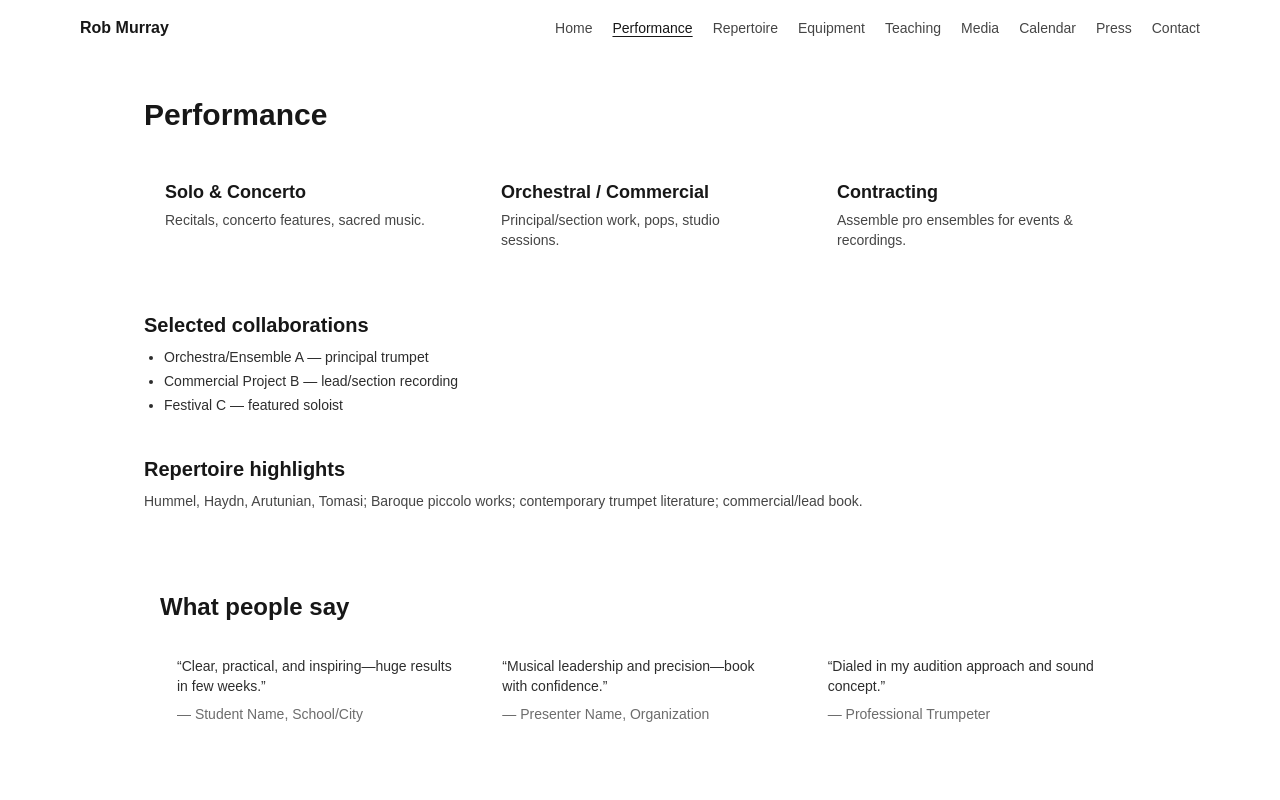
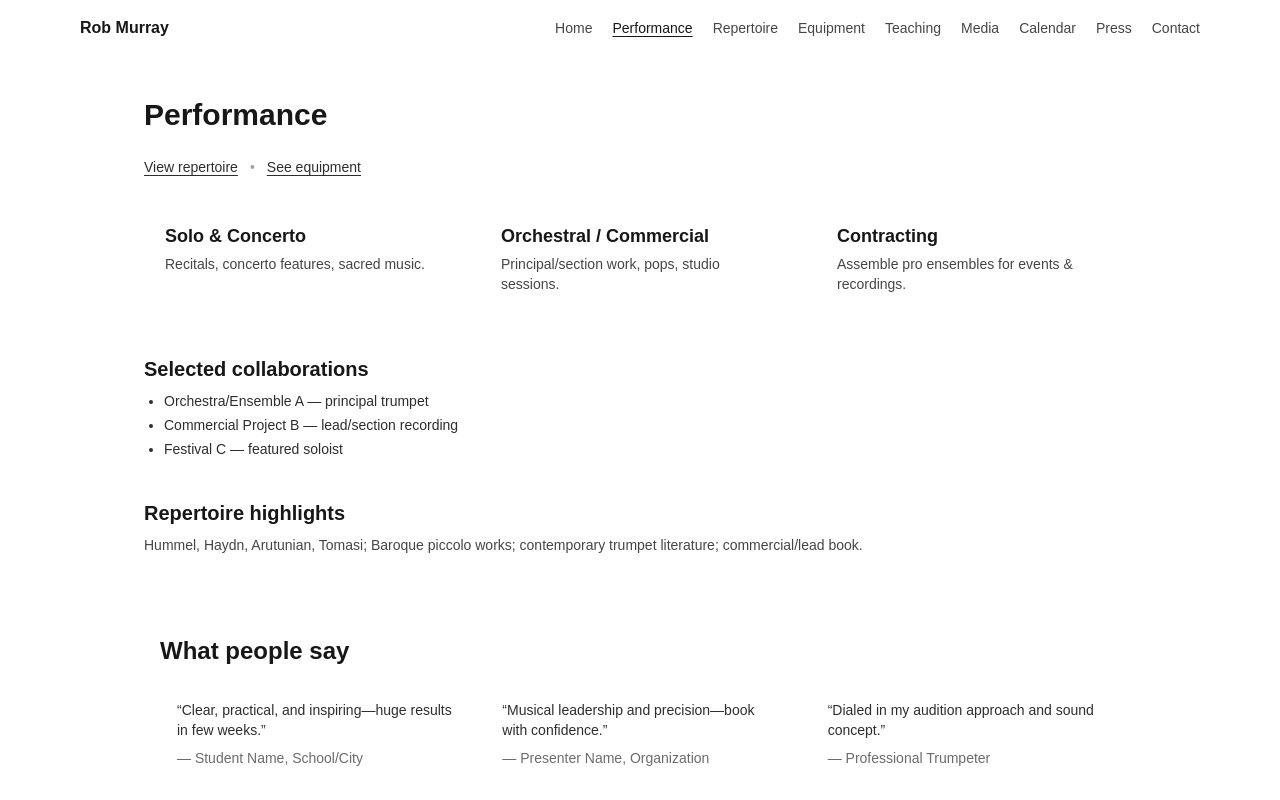
Before and after one commit to rpoole444/dr-murray-website, a Next.js app: page /performance in a window 1280 px wide. Shown: the top 800 px of the page. Built offline with nearby package versions, Linux system fonts and the light colour scheme.

Commit message:
add links

```diff
--- a/src/app/performance/page.tsx
+++ b/src/app/performance/page.tsx
@@ -11,6 +11,12 @@ export default function PerformancePage() {
   return (
     <main className="max-w-5xl mx-auto px-4 py-10">
       <h1 className="text-3xl font-bold mb-6">Performance</h1>
+
+      <div className="mt-2 mb-6 flex flex-wrap gap-3 text-sm">
+        <a className="underline opacity-90 hover:opacity-100" href="/repertoire">View repertoire</a>
+        <span className="opacity-40">•</span>
+        <a className="underline opacity-90 hover:opacity-100" href="/equipment">See equipment</a>
+      </div>
 
       {/* Services */}
       <section className="grid md:grid-cols-3 gap-4 mb-10">
```
